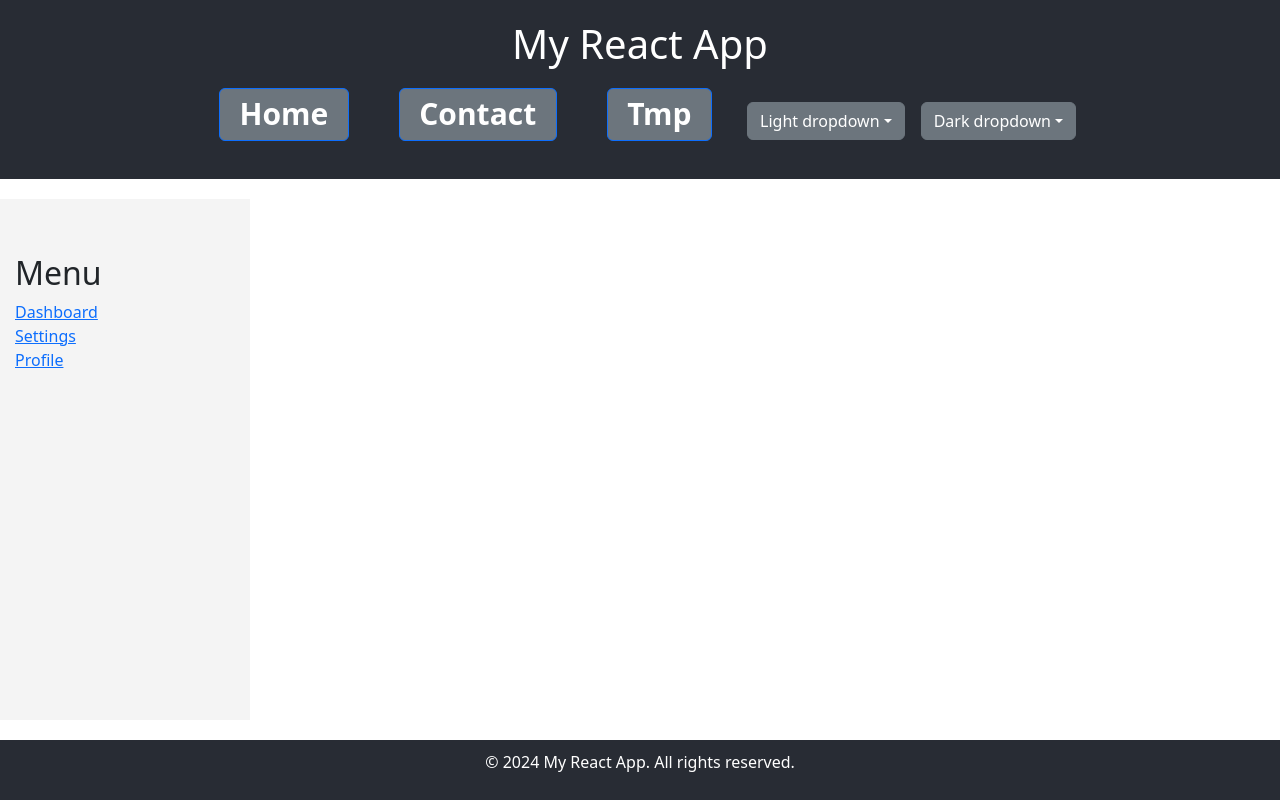
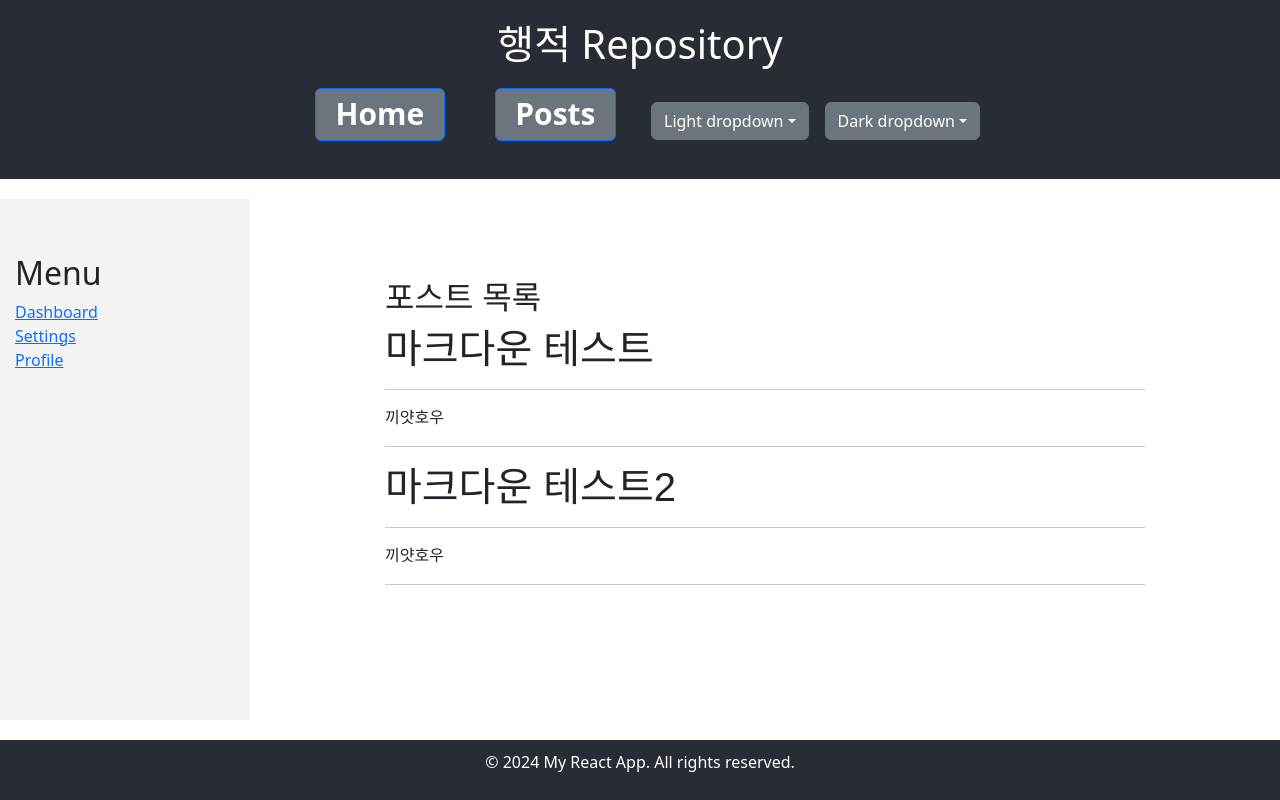
Before and after one commit to CASY82/CASY82.github.io, a React (Create React App) app in the folder githubblog/: page /posts in a window 1280 px wide. Built offline with nearby package versions, Linux system fonts and the light colour scheme.

Commit message:
add : 포스트 페이지 개발 및 마크다운 적용

```diff
--- a/githubblog/package.json
+++ b/githubblog/package.json
@@ -10,6 +10,7 @@
     "react": "^18.2.0",
     "react-bootstrap": "^2.10.5",
     "react-dom": "^18.2.0",
+    "react-markdown": "^9.0.1",
     "react-router-dom": "^6.26.2",
     "react-scripts": "5.0.1",
     "web-vitals": "^2.1.4"
--- /dev/null
+++ b/githubblog/public/posts/post1.md
@@ -0,0 +1,4 @@
+# 마크다운 테스트
+----
+
+끼얏호우
--- /dev/null
+++ b/githubblog/public/posts/post2.md
@@ -0,0 +1,4 @@
+# 마크다운 테스트2
+----
+
+끼얏호우
--- a/githubblog/src/App.js
+++ b/githubblog/src/App.js
@@ -2,9 +2,10 @@ import React from 'react';
 import { BrowserRouter as Router, Route, Routes } from 'react-router-dom';
 import 'bootstrap/dist/css/bootstrap.min.css';
 import MainPage from './pages/MainPage';
-import Header from './pages/Header';
-import Sidebar from './pages/Sidebar';
-import Footer from './pages/Footer';
+import PostList from './pages/PostList'
+import Header from './components/Header';
+import Sidebar from './components/Sidebar';
+import Footer from './components/Footer';
 import './styles/App.css';
 
 const App = () => {
@@ -17,6 +18,7 @@ const App = () => {
         <main>
           <Routes>
             <Route path="/" element={<MainPage />} />
+            <Route path="/posts" element={<PostList />} />
           </Routes>
         </main>
       </div>
--- a/githubblog/src/pages/Header.js
+++ b/githubblog/src/components/Header.js
@@ -1,20 +1,19 @@
 // Header.js
 import React from 'react';
-import BootstrapButton from '../components/BootstrapButton';
-import BootstrapDropdown from '../components/BootstrapDropdown';
+import BootstrapButton from './BootstrapButton';
+import BootstrapDropdown from './BootstrapDropdown';
 import '../styles/Common.css';
 
 const Header = () => {
     return (
         <header className="header">
-            <h1>My React App</h1>
+            <h1>행적 Repository</h1>
             <nav>
                 <table style={{ margin: '0 auto' }}>
                     <tbody>
                         <tr>
                             <td><BootstrapButton label="Home" href = "/" /></td>
-                            <td><BootstrapButton label="Contact" href = "/" /></td>
-                            <td><BootstrapButton label="Tmp" href = "/" /></td>
+                            <td><BootstrapButton label="Posts" href = "/posts" /></td>
                             <td><BootstrapDropdown /></td>
                         </tr>
                     </tbody>
--- a/githubblog/src/pages/Sidebar.js
+++ b/githubblog/src/components/Sidebar.js
@@ -8,8 +8,8 @@ const Sidebar = () => {
             <h2>Menu</h2>
             <ul>
                 <li><a href="/">Dashboard</a></li>
-                <li><a href="/settings">Settings</a></li>
-                <li><a href="/profile">Profile</a></li>
+                <li><a href="/">Settings</a></li>
+                <li><a href="/">Profile</a></li>
             </ul>
         </aside>
     );
--- a/githubblog/src/pages/MainPage.js
+++ b/githubblog/src/pages/MainPage.js
@@ -10,7 +10,7 @@ const posts = [
 const MainPage = () => {
   return (
     <div className="main-page">
-      <h2>포스트 목록</h2>
+      <h2>대표 포스트 목록</h2>
       <div className="post-list">
         {posts.map((post) => (
           <div className="post-card" key={post.id}>
--- /dev/null
+++ b/githubblog/src/pages/Post.js
@@ -0,0 +1,44 @@
+import React, { useEffect, useState } from 'react';
+import ReactMarkdown from 'react-markdown';
+
+const Post = () => {
+    const [markdownContents, setMarkdownContents] = useState([]);
+    const [loading, setLoading] = useState(true);
+
+    useEffect(() => {
+        const fetchMarkdownFiles = async () => {
+            try {
+                const files = ['post1.md', 'post2.md'];
+
+                const contents = await Promise.all(
+                    files.map(file => fetch(`/posts/${file}`).then(response => response.text()))
+                );
+
+                setMarkdownContents(contents);
+            } catch (error) {
+                console.error('Error fetching markdown files:', error);
+            } finally {
+                setLoading(false);
+            }
+        };
+
+        fetchMarkdownFiles();
+    }, []);
+
+    if (loading) {
+        return <div>Loading...</div>;
+    }
+
+    return (
+        <div>
+            {markdownContents.map((content, index) => (
+                <div key={index}>
+                    <ReactMarkdown>{content}</ReactMarkdown>
+                    <hr /> {/* 각 포스트 사이에 구분선 추가 */}
+                </div>
+            ))}
+        </div>
+    );
+};
+
+export default Post;
--- /dev/null
+++ b/githubblog/src/pages/PostList.js
@@ -0,0 +1,15 @@
+import React from 'react';
+import Post from './Post';
+
+const PostList = () => {
+    return (
+      <div className="main-page">
+        <h2>포스트 목록</h2>
+        <div className="post-list">
+          <Post></Post>
+        </div>
+      </div>
+    );
+  };
+
+export default PostList;
```
Also changed, not shown: githubblog/src/components/Footer.js (renamed from githubblog/src/pages/Footer.js), 2 other files (tests, documents, lock files or other folders).
